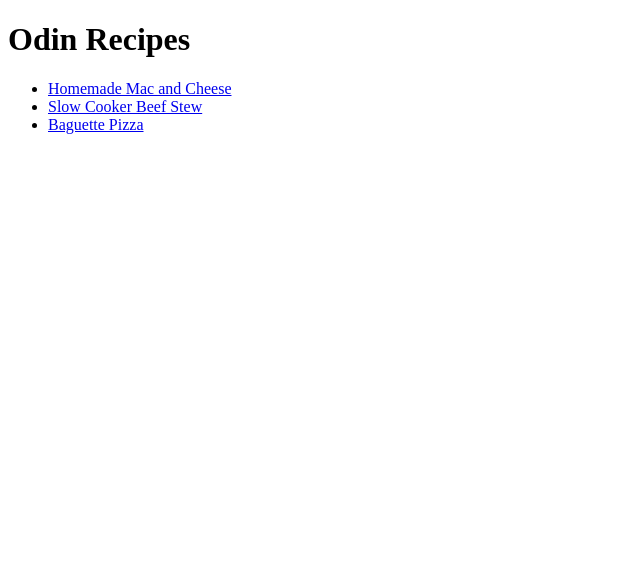
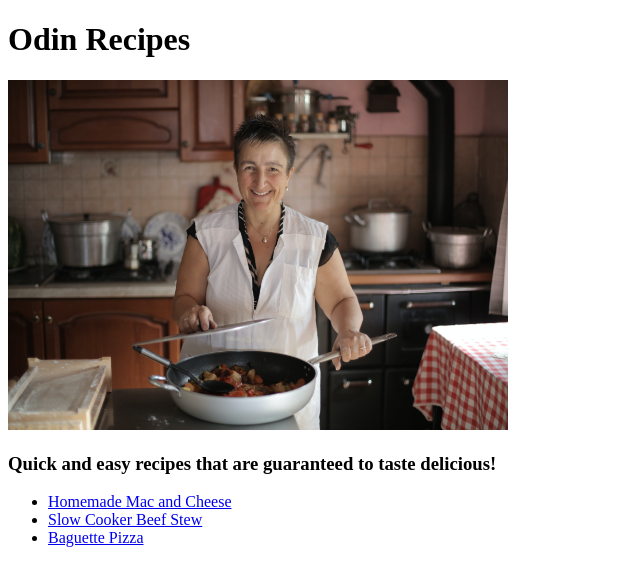
Before and after one commit to Emsy56/odin-recipes, a plain HTML site: page index.html in a window 1280 px wide. Shown: the whole page, without its empty margins (0-640 px from the left). Drawn offline with Linux system fonts and the light colour scheme.

Commit message:
Edit index.html and images/.Ds_Store

```diff
--- a/index.html
+++ b/index.html
@@ -7,6 +7,8 @@
 </head>
 <body>
     <h1>Odin Recipes</h1>
+    <img src="../odin-recipes/images/woman-cooking.jpg" alt="Photo of women cooking" width="500" height="350">
+    <h3>Quick and easy recipes that are guaranteed to taste delicious!</h3>
     <ul>
     <li><a href="./recipes/homemade-mac-and-cheese.html">Homemade Mac and Cheese</a></li>
     <li><a href="./recipes/slow-cooker-beef-stew.html">Slow Cooker Beef Stew</a></li>
```
Also changed, not shown: 2 other files.
